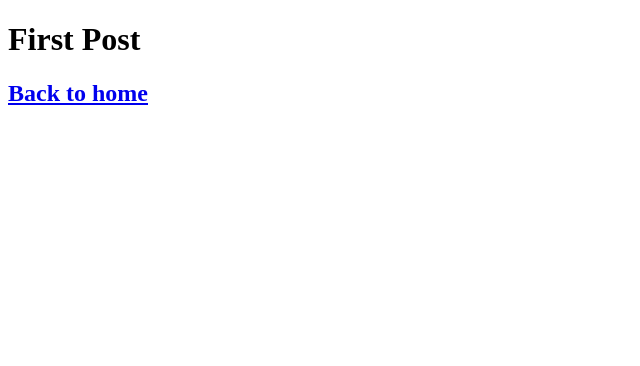
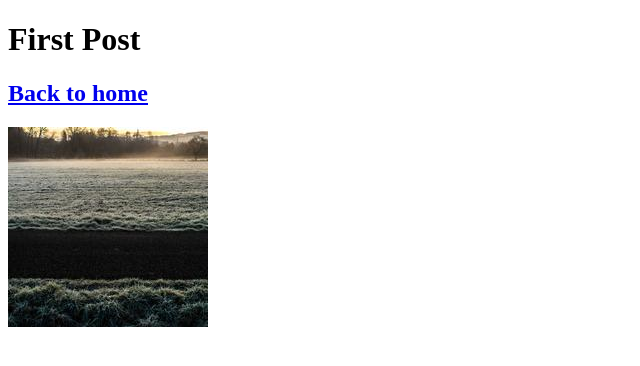
Before and after one commit to MyeonghoonNam/nextjs-study, a Next.js app: page /posts/first-post in a window 1280 px wide. Shown: the top 366 px of the page, without its empty margins (0-640 px from the left). Built offline with nearby package versions, Linux system fonts and the light colour scheme.

Commit message:
빌트인 Image 컴포넌트를 활용한 정적이미지 로드

```diff
--- a/pages/posts/first-post.js
+++ b/pages/posts/first-post.js
@@ -1,4 +1,5 @@
 import Link from "next/link";
+import Image from "next/image";
 
 // pages 폴더 아래의 폴더 경로가 url로 이루어진다.
 const FirstPost = () => {
@@ -8,6 +9,7 @@ const FirstPost = () => {
       <h2>
         <Link href="/">Back to home</Link>
       </h2>
+      <Image src="/images/example.jpg" width={200} height={200} alt="profile" />
     </>
   );
 };
```
